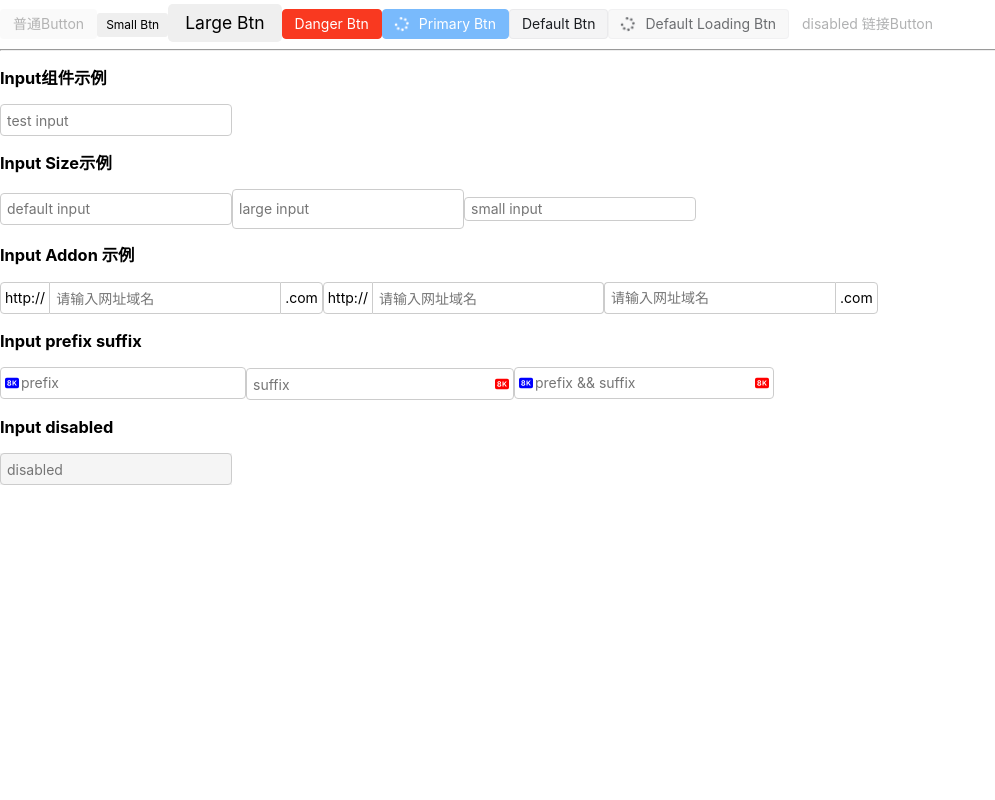
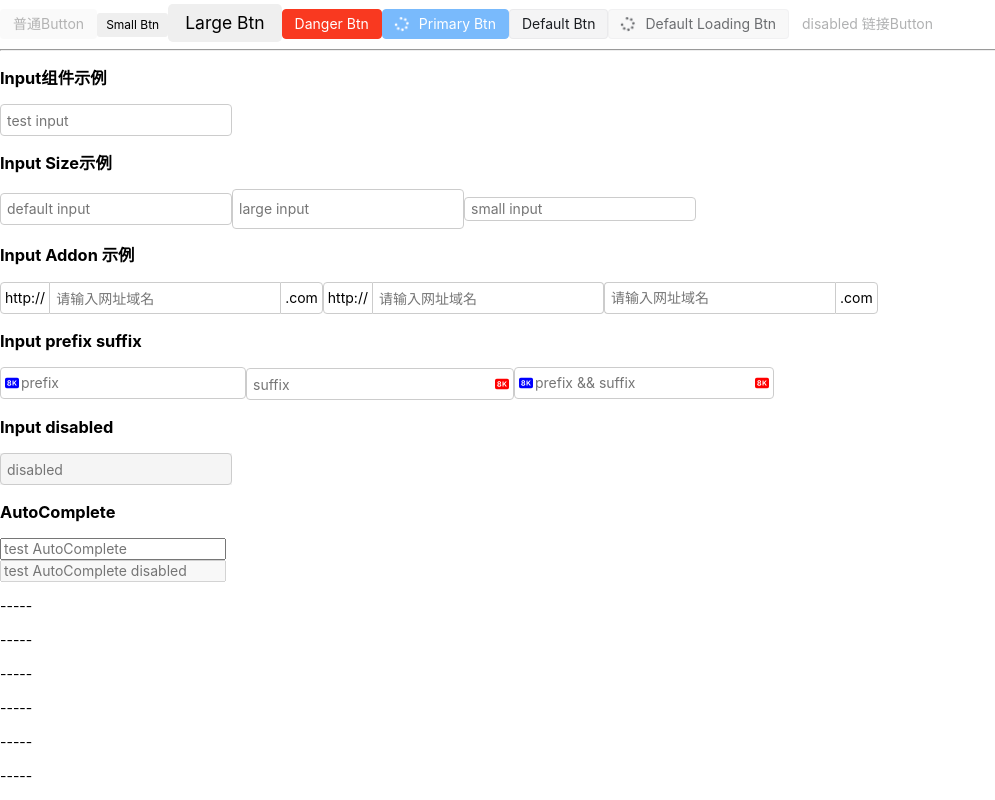
Before and after one commit to liuyanhe96/vite-react-ts-template, a React (Vite) app: page / in a window 1280 px wide. Shown: the part 476-1276 px from the top of the page, without its empty margins (0-995 px from the left). Before the commit the page ends 961 px from the top, so only its background shows below. Built offline with nearby package versions, Linux system fonts and the light colour scheme; a small style sheet from the web is missing.

Commit message:
AutoComplete组件基础结构

```diff
--- a/src/App.tsx
+++ b/src/App.tsx
@@ -1,4 +1,4 @@
-import { Button, Icon, Input, Menu } from "./components";
+import { AutoComplete, Button, Icon, Input, Menu } from "./components";
 
 export default function App() {
   return (
@@ -101,6 +101,19 @@ export default function App() {
       ></Input>
       <h3>Input disabled</h3>
       <Input disabled placeholder="disabled"></Input>
+
+      <h3>AutoComplete</h3>
+      <AutoComplete placeholder="test AutoComplete"></AutoComplete>
+      <AutoComplete
+        placeholder="test AutoComplete disabled"
+        disabled
+      ></AutoComplete>
+      <p> ----- </p>
+      <p> ----- </p>
+      <p> ----- </p>
+      <p> ----- </p>
+      <p> ----- </p>
+      <p> ----- </p>
     </main>
   );
 }
--- /dev/null
+++ b/src/components/AutoComplete/index.tsx
@@ -0,0 +1,45 @@
+import classnames from "classnames";
+
+type LabelOptions =
+  | string
+  | { label: string; value: string; [key: string]: any }; // 用户其他属性[key: string]: any
+type FilterType = (inputValue: string, option: LabelOptions) => boolean;
+
+interface IAutoCompleteProps
+  extends Omit<React.InputHTMLAttributes<HTMLInputElement>, "onSelect"> {
+  // onSelect属性冲突 这里要把它omit出来
+  // 本质是input输入框
+  className?: string;
+  options?: Array<LabelOptions>;
+  autoFocus?: boolean;
+  defaultValue?: string;
+  disabled?: boolean;
+  render?: (options: LabelOptions) => React.ReactNode; // 返回DOM节点
+  filterOptions?: FilterType;
+  onChange?: (e: React.ChangeEvent<HTMLInputElement>) => void;
+  onSelect?: (item: LabelOptions) => void;
+}
+
+const AutoComplete: React.FunctionComponent<IAutoCompleteProps> = props => {
+  const {
+    className: cls,
+    disabled,
+    filterOptions,
+    onSelect,
+    onChange,
+    render,
+    ...restProps
+  } = props;
+
+  const classes = classnames("auto-complete", cls, {
+    disabled: disabled,
+  });
+
+  return (
+    <div className={classes}>
+      <input disabled={disabled} {...restProps} />
+    </div>
+  );
+};
+
+export default AutoComplete;
--- a/src/components/index.tsx
+++ b/src/components/index.tsx
@@ -3,6 +3,7 @@ export { default as HelloWorld } from "./HelloWorld/HelloWorld";
 export { default as Icon } from "./Icon";
 export { default as Menu } from "./Menu";
 // export { default as MenuItem } from "./Menu/MenuItem";
+export { default as AutoComplete } from "./AutoComplete";
 export { default as Input } from "./Input";
 
 // 形成入口文件
```
